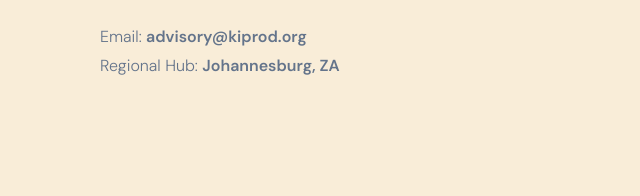
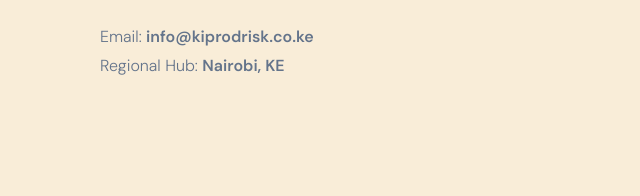
Before and after one commit to elymuli-wq/KIPROD-website, an Astro site: page /contact in a window 1280 px wide. Shown: the part 765-961 px from the top of the page, 0-640 px from the left. Built offline with nearby package versions, Linux system fonts and the light colour scheme; Astro itself is replaced by a stand-in of ours; no server answers.

Commit message:
Update contact.astro

```diff
--- a/src/pages/contact.astro
+++ b/src/pages/contact.astro
@@ -30,9 +30,9 @@
             engagements under NDA where appropriate.
           </p>
           <p class="inst-desc reveal">
-            Email: <strong>advisory@kiprod.org</strong>
+            Email: <strong>info@kiprodrisk.co.ke</strong>
             <br />
-            Regional Hub: <strong>Johannesburg, ZA</strong>
+            Regional Hub: <strong>Nairobi, KE</strong>
           </p>
         </div>
 
```
